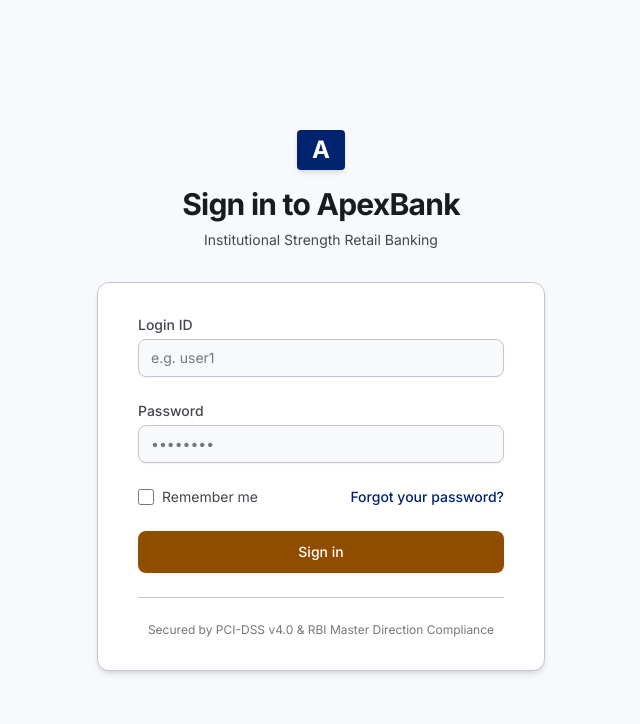
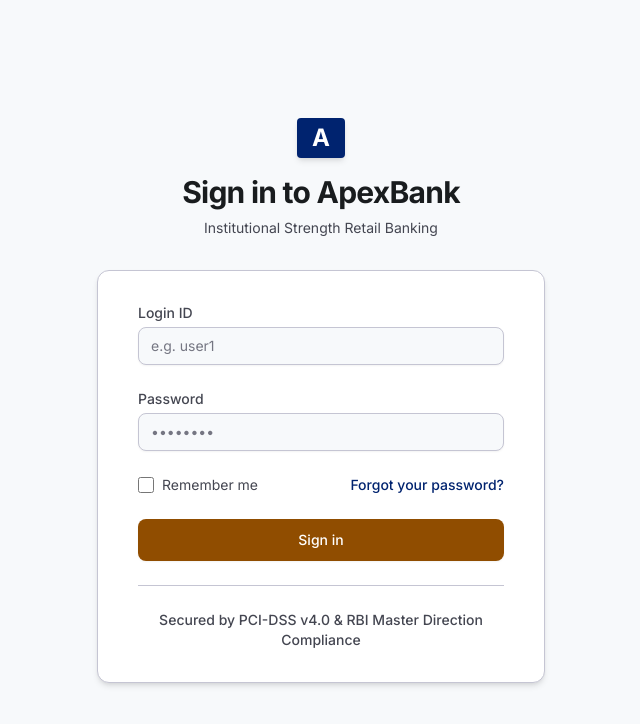
Before and after one commit to p67428378-afk/test2, a React (Vite) app in the folder client/: page /login in a window 1280 px wide. Shown: the top 724 px of the page, without its empty margins (319-959 px from the left). Built offline with nearby package versions, Linux system fonts and the light colour scheme; no server answers.

Commit message:
fix(SCRUM-334): improve readability and contrast of compliance statement on login form

```diff
--- a/client/src/pages/LoginPage.jsx
+++ b/client/src/pages/LoginPage.jsx
@@ -128,7 +128,7 @@ const LoginPage = () => {
           </form>
 
           <div className='mt-6 border-t border-outline-variant pt-6 text-center'>
-            <p className='text-xs text-outline'>
+            <p className='text-sm font-medium text-on-surface-variant'>
               Secured by PCI-DSS v4.0 &amp; RBI Master Direction Compliance
             </p>
           </div>
```
Also changed, not shown: 1 other file (tests, documents, lock files or other folders).
